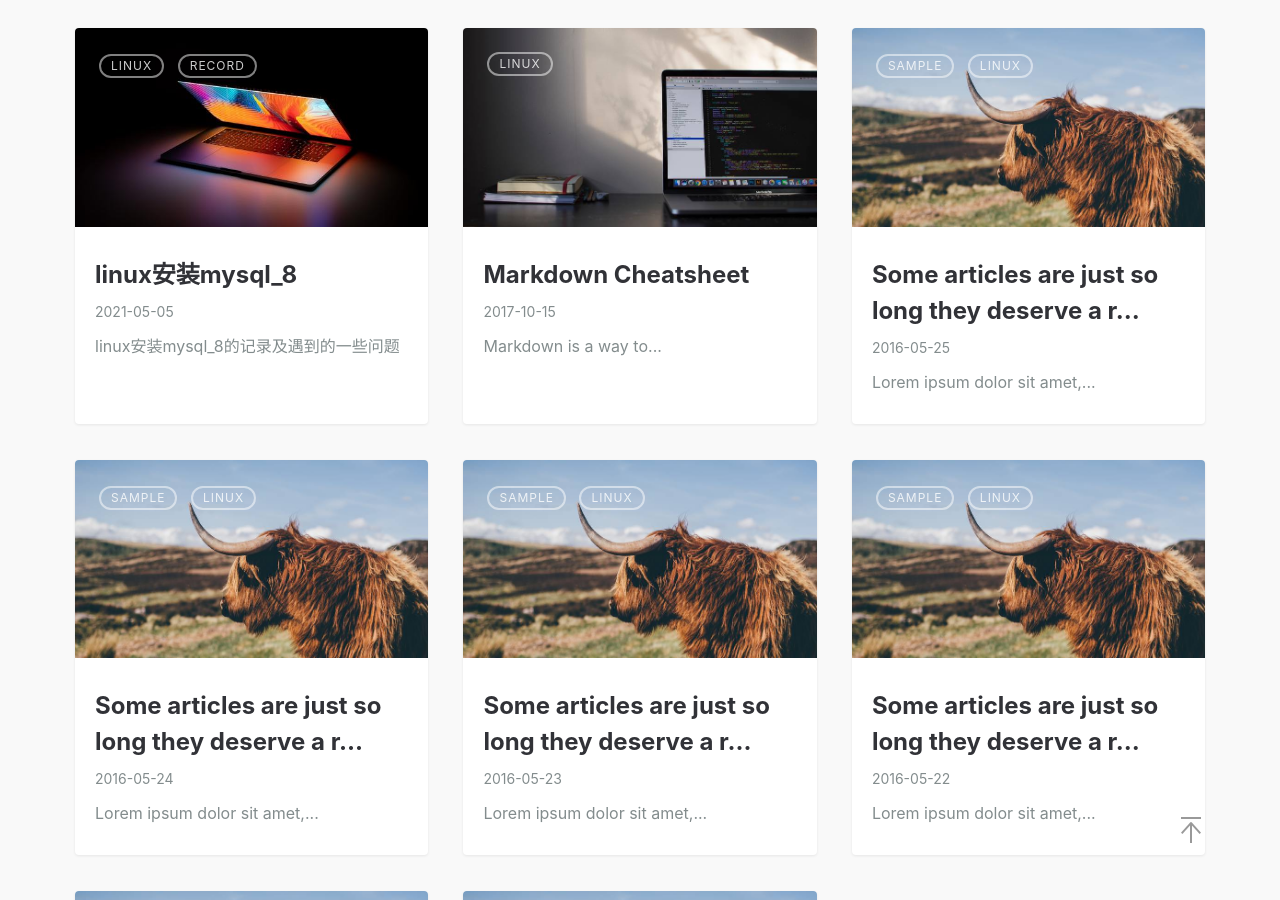
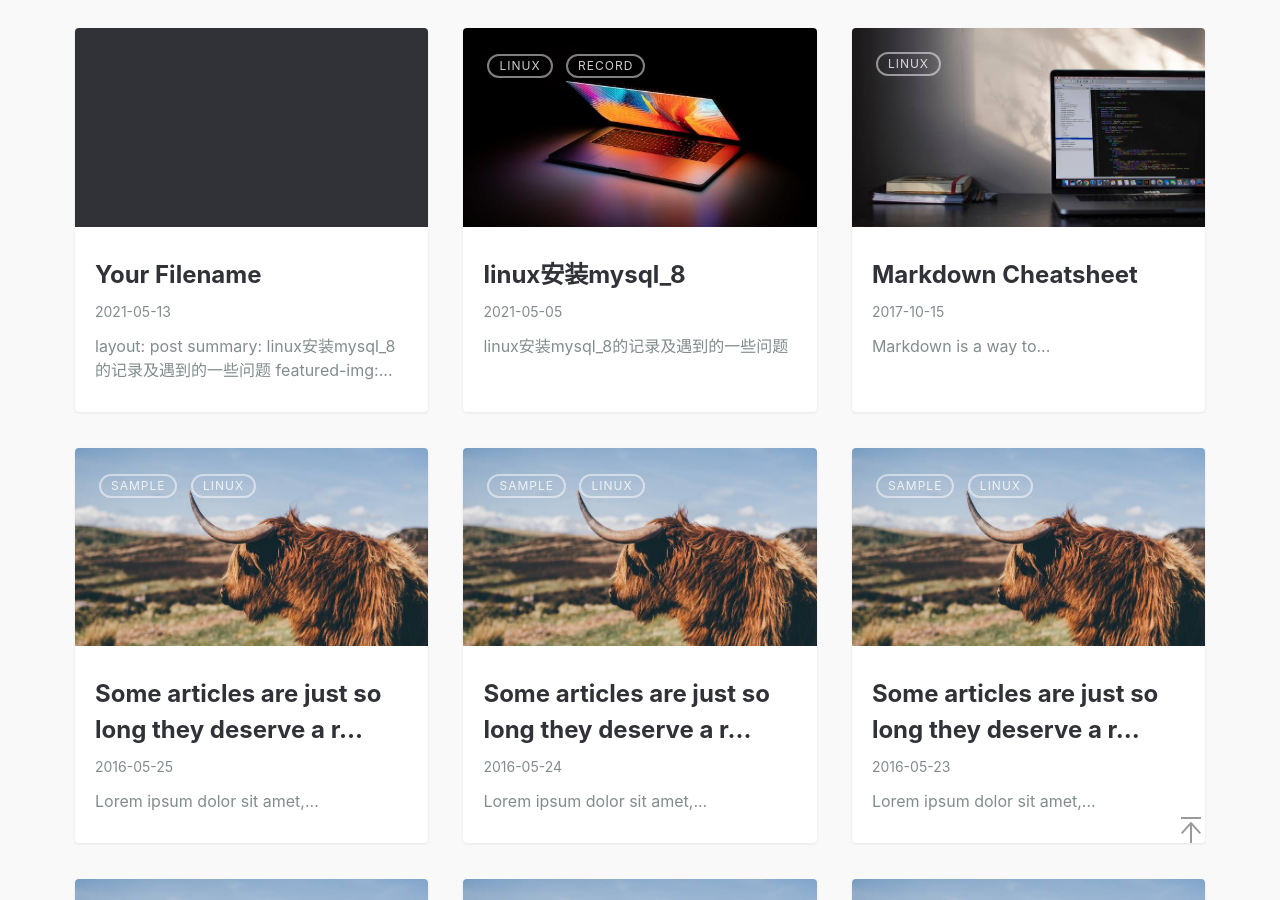
Before and after one commit to MrRice996/blog, a Jekyll site: the page built from index.html, in a window 1280 px wide and 900 px high, scrolled down 652 px. Built offline with Jekyll 4.4.1, drawn with Linux system fonts in a browser that asks for light colours; the list of posts is cut into pages by our own code.

Commit message:
Update 2021-05-13-your-filename.md

```diff
--- a/_posts/2021-05-13-your-filename.md
+++ b/_posts/2021-05-13-your-filename.md
@@ -1,4 +1,12 @@
 ---
-published: false
+published: true
 ---
+
+layout: post
+summary: linux安装mysql_8的记录及遇到的一些问题
+featured-img: 283818
+labels:
+  - Linux
+  - Record
+
 hell world
```
